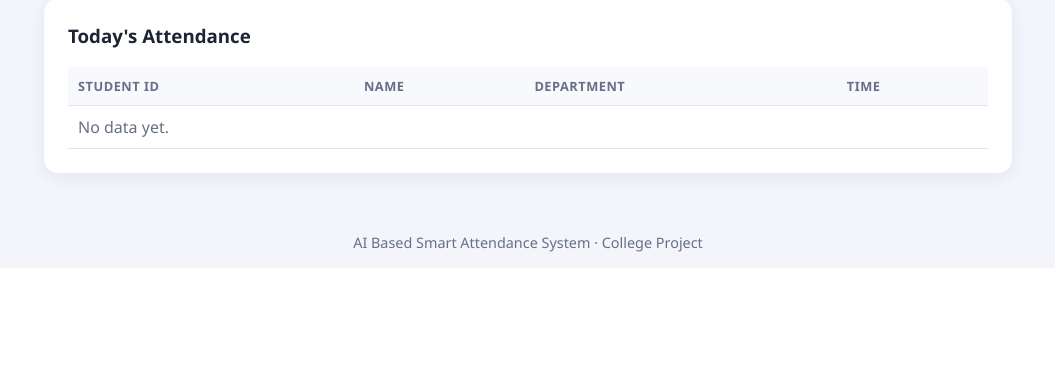
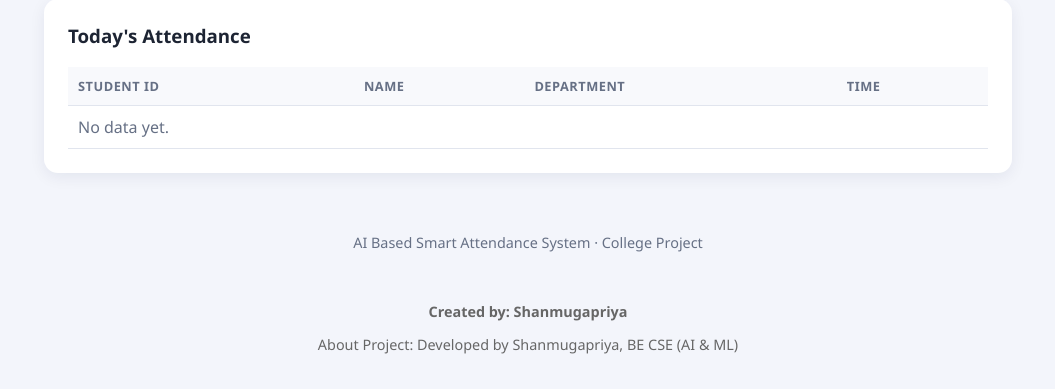
Before and after one commit to shanmugapriyanagarajan29-spec/ai-smart-attendance-system, a Flask app: page / in a window 1280 px wide. Shown: the part 899-1288 px from the top of the page, without its empty margins (112-1167 px from the left). Before the commit the page ends 1151 px from the top, so only its background shows below. Run offline with Flask 3, Linux system fonts and the light colour scheme; some libraries are stand-ins or nearby versions.

Commit message:
Update index.html

```diff
--- a/templates/index.html
+++ b/templates/index.html
@@ -409,5 +409,9 @@ $("#wipeBtn").onclick = () => {
 /* ---------- start ---------- */
 renderToday(); renderThumbs(); loadModels();
 </script>
+  <footer style="text-align:center; padding:20px; color:#666;">
+  <p><strong>Created by: Shanmugapriya</strong></p>
+  <p>About Project: Developed by Shanmugapriya, BE CSE (AI &amp; ML)</p>
+</footer>
 </body>
 </html>
```
